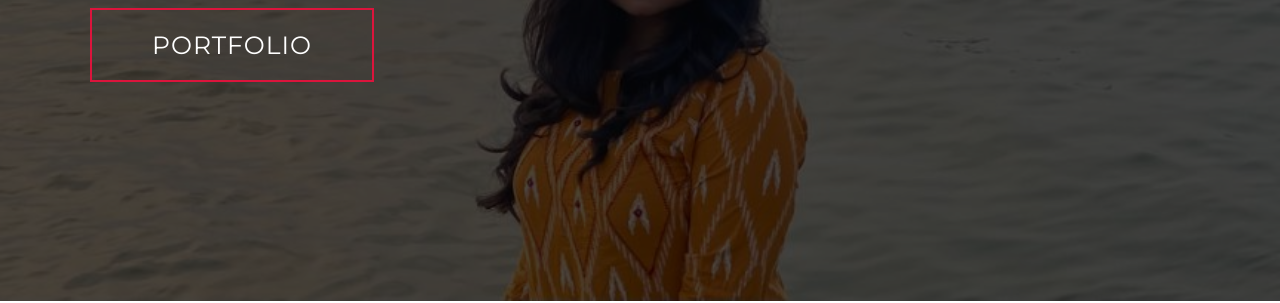
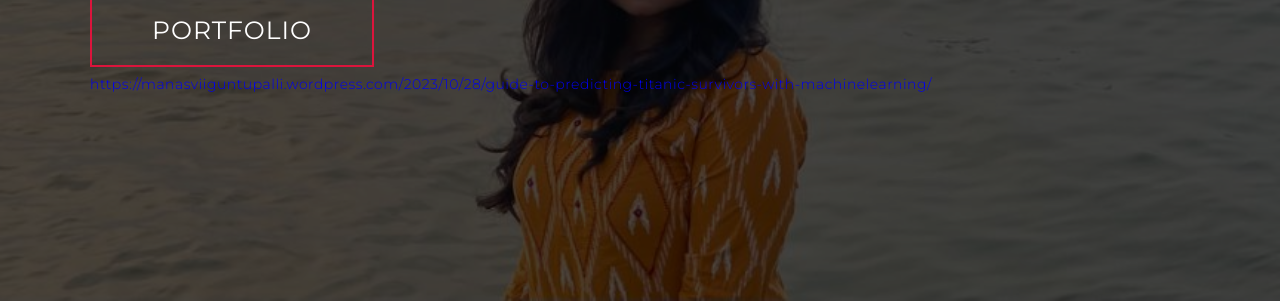
Before and after one commit to ManasviGuntupalli/portfolio, a plain HTML site: page manasviindex.html in a window 1280 px wide. Shown: the part 499-802 px from the top of the page. Drawn offline with Linux system fonts and the light colour scheme; files whose address does not match are found by name.

Commit message:
Update manasviindex.html

```diff
--- a/manasviindex.html
+++ b/manasviindex.html
@@ -44,6 +44,7 @@
         <h1>My Name is <span></span></h1>
         <h1>Sai Manasvi Guntupalli <span></span></h1>
         <a href="#projects" type="button" class="cta">Portfolio</a>
+        <p><a href="https://manasviiguntupalli.wordpress.com/2023/10/28/guide-to-predicting-titanic-survivors-with-machinelearning/ ">https://manasviiguntupalli.wordpress.com/2023/10/28/guide-to-predicting-titanic-survivors-with-machinelearning/ </a></p>
       </div>
     </div>
   </section>
```
